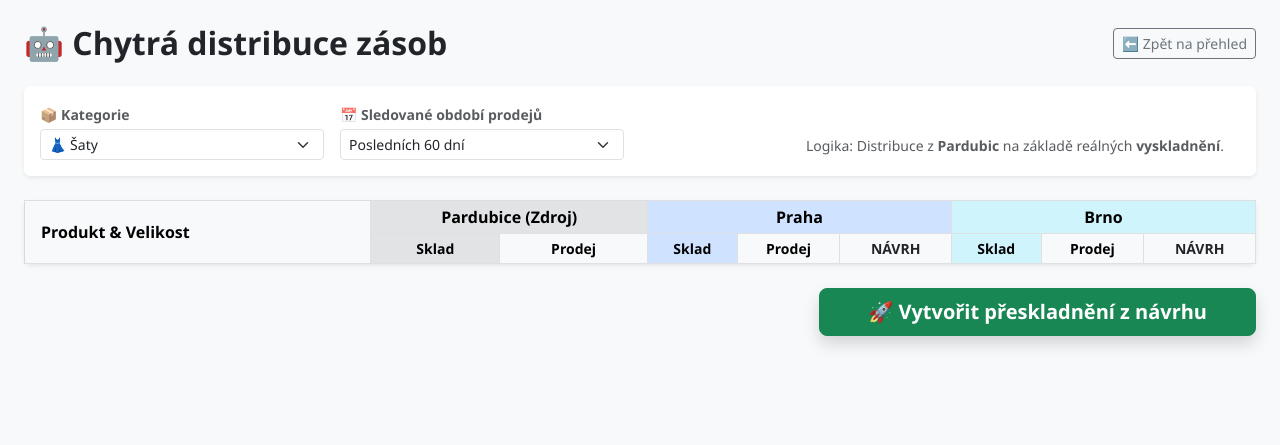
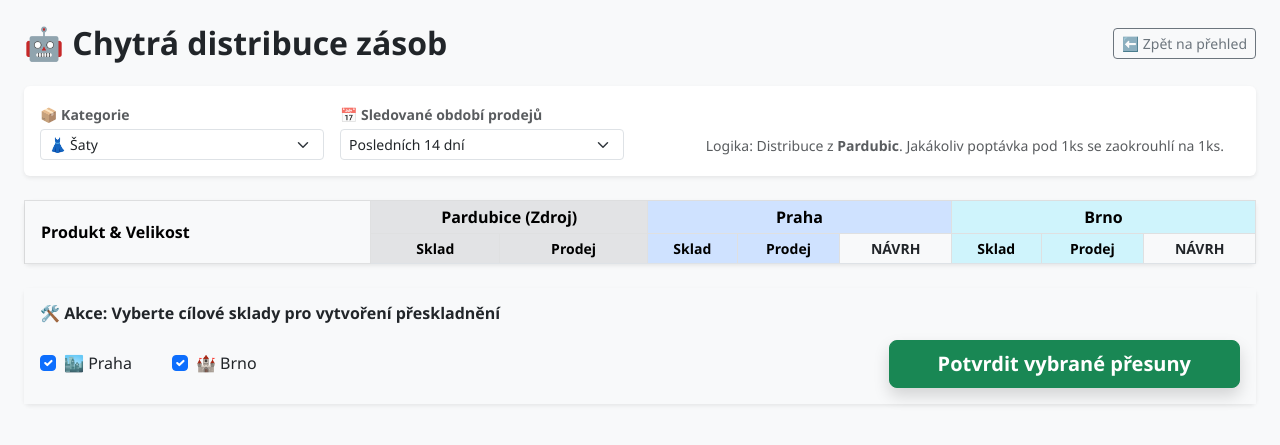
Before and after one commit to PetrHorak01/skladovy-system, a Flask app: page /distribuce in a window 1280 px wide. Shown: the top 445 px of the page. Run offline with Flask 3, Linux system fonts and the light colour scheme; the visitor is signed in with stand-in values (Sample User, id 1); data that the repository does not hold is empty.

Commit message:
feat: úprava časových intervalů distribuce a přidání volby cílového skladu

```diff
--- a/app/routes.py
+++ b/app/routes.py
@@ -1400,14 +1400,6 @@ def inventura():
     return render_template("inventura.html", mode="edit", sklad=sklad, sklady=sklady, velikosti=velikosti, data_by_cat=data_by_cat)
 
 
-
-from flask import render_template, request, redirect, url_for, flash
-from flask_login import login_required, current_user
-from app import app, db
-from app.models import Product, Stock, History, Transfer, TransferItem
-from datetime import datetime, timedelta
-import math
-
 @app.route("/distribuce", methods=["GET", "POST"])
 @login_required
 def distribuce():
@@ -1415,57 +1407,125 @@ def distribuce():
         flash("Nemáte oprávnění k přístupu do tohoto modulu.", "danger")
         return redirect(url_for('dashboard'))
 
-    # --- FILTRY ---
+    # --- 1. FILTRY ---
     kategorie = request.args.get('kategorie', 'saty')
-    dny = int(request.args.get('dny', 60))
+    # Nové intervaly: 7, 14, 30 dní
+    dny = int(request.args.get('dny', 14))
     datum_od = datetime.now() - timedelta(days=dny)
 
-    # --- DATA PRO VÝPOČET ---
+    # --- 2. ZPRACOVÁNÍ POST (Potvrzení vybraných skladů) ---
+    if request.method == "POST":
+        # Zjistíme, které sklady chce uživatel vytvořit
+        target_warehouses = request.form.getlist('finalize_warehouses')
+
+        if not target_warehouses:
+            flash("Nebyl vybrán žádný cílový sklad pro vytvoření přesunu.", "warning")
+            return redirect(url_for('distribuce', kategorie=kategorie, dny=dny))
+
+        transfers_to_create = {target: [] for target in target_warehouses}
+
+        for key, value in request.form.items():
+            # Filtrujeme pouze vstupy pro vybrané sklady
+            target_match = None
+            if key.startswith("praha_") and "Praha" in target_warehouses:
+                target_match = "Praha"
+            elif key.startswith("brno_") and "Brno" in target_warehouses:
+                target_match = "Brno"
+
+            if target_match and int(value or 0) > 0:
+                parts = key.split("_")
+                p_id = int(parts[1])
+                size = int(parts[2])
+                qty = int(value)
+
+                transfers_to_create[target_match].append({
+                    'product_id': p_id, 'size': size, 'qty': qty
+                })
+
+        # Reálné vytvoření Transferů
+        created_any = False
+        for target, items in transfers_to_create.items():
+            if items:
+                created_any = True
+                new_transfer = Transfer(
+                    source_sklad="Pardubice",
+                    target_sklad=target,
+                    status="v_tranzitu",
+                    created_by=current_user.username,
+                    created_at=datetime.now()
+                )
+                db.session.add(new_transfer)
+                db.session.flush()
+
+                for item in items:
+                    ti = TransferItem(
+                        transfer_id=new_transfer.id,
+                        product_id=item['product_id'],
+                        size=item['size'],
+                        quantity=item['qty']
+                    )
+                    db.session.add(ti)
+
+                    # Odečtení z Pce
+                    stock_pce = Stock.query.filter_by(
+                        product_id=item['product_id'], sklad="Pardubice", size=item['size']
+                    ).first()
+                    if stock_pce:
+                        stock_pce.quantity -= item['qty']
+                        h = History(
+                            product_id=item['product_id'],
+                            sklad="Pardubice",
+                            user=current_user.username,
+                            change_type="PRESKLADNENI_VYSKLAD",
+                            amount=-item['qty'],
+                            size=item['size'],
+                            timestamp=datetime.now()
+                        )
+                        db.session.add(h)
+
+        if created_any:
+            db.session.commit()
+            flash(f"Přeskladnění pro vybrané sklady ({', '.join(target_warehouses)}) byla vytvořena.", "success")
+            return redirect(url_for('preskladneni_seznam'))
+        else:
+            flash("Nebyla zadána žádná množství k přesunu.", "info")
+            return redirect(url_for('distribuce', kategorie=kategorie, dny=dny))
+
+    # --- 3. LOGIKA VÝPOČTU NÁVRHU (GET) ---
     produkty = Product.query.filter_by(category=kategorie).order_by(Product.name).all()
-    sklady = ["Pardubice", "Praha", "Brno"]
-    velikosti_map = {
-        "saty": list(range(32, 56, 2)),
-        "boty": list(range(36, 43)),
-        "doplnky": [0],
-        "ostatni": [0]
-    }
+    velikosti_map = {"saty": list(range(32, 56, 2)), "boty": list(range(36, 43)), "doplnky": [0], "ostatni": [0]}
     velikosti = velikosti_map.get(kategorie, [0])
 
-    # 1. Načtení prodejů (Vyskladnění) za období
+    # Historie (začíná na "vyskladn")
     prodeje_raw = History.query.filter(
         History.timestamp >= datum_od,
-        History.change_type == "vyskladnit" # Ignorujeme přeskladnění
+        History.change_type.ilike("vyskladn%")
     ).all()
 
-    sales_stats = {} # (product_id, size, sklad) -> count
+    sales_stats = {}
     for h in prodeje_raw:
         key = (h.product_id, h.size, h.sklad)
         sales_stats[key] = sales_stats.get(key, 0) + abs(h.amount)
 
-    # 2. Načtení aktuálních zásob
     stocks_raw = Stock.query.all()
-    stock_map = {} # (product_id, size, sklad) -> qty
-    for s in stocks_raw:
-        stock_map[(s.product_id, s.size, s.sklad)] = s.quantity
-
-    # --- VÝPOČET NÁVRHU ---
+    stock_map = {(s.product_id, s.size, s.sklad): s.quantity for s in stocks_raw}
+
+    def custom_round(val):
+        if val <= 0: return 0
+        if val < 1.0: return 1 # Speciální pravidlo uživatele
+        return int(val + 0.5) if (val - int(val)) >= 0.5 else int(val)
+
     navrh_data = []
     for p in produkty:
         for v in velikosti:
             pce_stock = stock_map.get((p.id, v, "Pardubice"), 0)
             praha_stock = stock_map.get((p.id, v, "Praha"), 0)
             brno_stock = stock_map.get((p.id, v, "Brno"), 0)
-
             pce_sales = sales_stats.get((p.id, v, "Pardubice"), 0)
             praha_sales = sales_stats.get((p.id, v, "Praha"), 0)
             brno_sales = sales_stats.get((p.id, v, "Brno"), 0)
 
-            # Aktivní prodejní místa (kde prodej > 0)
-            active_sales = {"Pardubice": pce_sales, "Praha": praha_sales, "Brno": brno_sales}
-            total_sales = sum(active_sales.values())
-
-            # Celková zásoba k rozdělení (Pce + aktivní pobočky)
-            # Pobočky s 0 prodejem do rozdělení nepočítáme
+            total_sales = pce_sales + praha_sales + brno_sales
             total_available = pce_stock
             if praha_sales > 0: total_available += praha_stock
             if brno_sales > 0: total_available += brno_stock
@@ -1474,43 +1534,24 @@ def distribuce():
             navrh_brno = 0
 
             if total_sales > 0 and total_available > 0:
-                def custom_round(val):
-                    if val <= 0: return 0
-                    if val < 1: return 1 # Jakékoliv číslo > 0 se počítá jako 1
-                    # Standardní zaokrouhlování pro hodnoty >= 1
-                    return int(val + 0.5) if (val - int(val)) >= 0.5 else int(val)
-
-                # Cílový stav = (Podíl prodejů) * Celková zásoba
                 if praha_sales > 0:
-                    target_praha = (praha_sales / total_sales) * total_available
-                    navrh_praha = max(0, custom_round(target_praha) - praha_stock)
-
+                    share = (praha_sales / total_sales) * total_available
+                    navrh_praha = max(0, custom_round(share) - praha_stock)
                 if brno_sales > 0:
-                    target_brno = (brno_sales / total_sales) * total_available
-                    navrh_brno = max(0, custom_round(target_brno) - brno_stock)
-
-                # Kontrola, abychom z Pce neposlali víc než tam je
-                while (navrh_praha + navrh_brno) > pce_stock and (navrh_praha > 0 or navrh_brno > 0):
+                    share = (brno_sales / total_sales) * total_available
+                    navrh_brno = max(0, custom_round(share) - brno_stock)
+
+                while (navrh_praha + navrh_brno) > pce_stock:
                     if navrh_praha >= navrh_brno and navrh_praha > 0: navrh_praha -= 1
                     elif navrh_brno > 0: navrh_brno -= 1
+                    else: break
 
             if pce_stock > 0 or navrh_praha > 0 or navrh_brno > 0:
                 navrh_data.append({
-                    'product': p,
-                    'size': v,
+                    'product': p, 'size': v,
                     'pce_stock': pce_stock, 'pce_sales': pce_sales,
                     'praha_stock': praha_stock, 'praha_sales': praha_sales, 'navrh_praha': navrh_praha,
                     'brno_stock': brno_stock, 'brno_sales': brno_sales, 'navrh_brno': navrh_brno
                 })
 
-    # --- ZPRACOVÁNÍ POSTU (Vytvoření přesunů) ---
-    if request.method == "POST":
-        # Logika pro vytvoření Transferů na základě odeslaného formuláře
-        # (Zde se vytvoří Transfer pro Prahu a Brno se status 'v_tranzitu')
-        flash("Přeskladnění byla úspěšně vytvořena na základě návrhu.", "success")
-        return redirect(url_for('preskladneni_seznam'))
-
-    return render_template("distribuce.html",
-                           data=navrh_data,
-                           kategorie=kategorie,
-                           dny=dny)
+    return render_template("distribuce.html", data=navrh_data, kategorie=kategorie, dny=dny)
--- a/templates/distribuce.html
+++ b/templates/distribuce.html
@@ -21,14 +21,13 @@
       <div class="col-md-3">
         <label class="form-label small text-muted fw-bold mb-1">📅 Sledované období prodejů</label>
         <select name="dny" class="form-select form-select-sm shadow-none" onchange="this.form.submit()">
+          <option value="7" {% if dny==7 %}selected{% endif %}>Posledních 7 dní</option>
+          <option value="14" {% if dny==14 %}selected{% endif %}>Posledních 14 dní</option>
           <option value="30" {% if dny==30 %}selected{% endif %}>Posledních 30 dní</option>
-          <option value="60" {% if dny==60 %}selected{% endif %}>Posledních 60 dní</option>
-          <option value="90" {% if dny==90 %}selected{% endif %}>Posledních 90 dní</option>
-          <option value="180" {% if dny==180 %}selected{% endif %}>Posledních 180 dní</option>
         </select>
       </div>
       <div class="col-md-6 text-end">
-        <p class="small text-muted mb-1">Logika: Distribuce z <b>Pardubic</b> na základě reálných <b>vyskladnění</b>.</p>
+        <p class="small text-muted mb-1">Logika: Distribuce z <b>Pardubic</b>. Jakákoliv poptávka pod 1ks se zaokrouhlí na 1ks.</p>
       </div>
     </form>
   </div>
@@ -48,9 +47,9 @@
               <th colspan="3" class="bg-info-subtle">Brno</th>
             </tr>
             <tr class="small text-muted">
-              <th class="bg-secondary-subtle">Sklad</th><th>Prodej</th>
-              <th class="bg-primary-subtle">Sklad</th><th>Prodej</th><th class="text-dark">NÁVRH</th>
-              <th class="bg-info-subtle">Sklad</th><th>Prodej</th><th class="text-dark">NÁVRH</th>
+              <th class="bg-secondary-subtle border-bottom">Sklad</th><th class="bg-secondary-subtle border-bottom">Prodej</th>
+              <th class="bg-primary-subtle border-bottom">Sklad</th><th class="bg-primary-subtle border-bottom">Prodej</th><th class="text-dark border-bottom">NÁVRH</th>
+              <th class="bg-info-subtle border-bottom">Sklad</th><th class="bg-info-subtle border-bottom">Prodej</th><th class="text-dark border-bottom">NÁVRH</th>
             </tr>
           </thead>
           <tbody>
@@ -86,8 +85,24 @@
     </div>
   </div>
 
-  <div class="text-end mb-5">
-    <button type="submit" class="btn btn-success btn-lg px-5 fw-bold shadow">🚀 Vytvořit přeskladnění z návrhu</button>
+  {# --- VOLBA SKLADŮ K POTVRZENÍ --- #}
+  <div class="card shadow-sm border-0 mb-5">
+    <div class="card-body bg-light">
+      <h6 class="fw-bold mb-3">🛠️ Akce: Vyberte cílové sklady pro vytvoření přeskladnění</h6>
+      <div class="d-flex flex-wrap gap-4 align-items-center">
+        <div class="form-check form-check-inline">
+          <input class="form-check-input shadow-none" type="checkbox" name="finalize_warehouses" value="Praha" id="checkPraha" checked>
+          <label class="form-check-label fw-medium" for="checkPraha">🏙️ Praha</label>
+        </div>
+        <div class="form-check form-check-inline">
+          <input class="form-check-input shadow-none" type="checkbox" name="finalize_warehouses" value="Brno" id="checkBrno" checked>
+          <label class="form-check-label fw-medium" for="checkBrno">🏰 Brno</label>
+        </div>
+        <div class="ms-auto">
+          <button type="submit" class="btn btn-success btn-lg px-5 fw-bold shadow">Potvrdit vybrané přesuny</button>
+        </div>
+      </div>
+    </div>
   </div>
 </form>
 {% endblock %}
```
